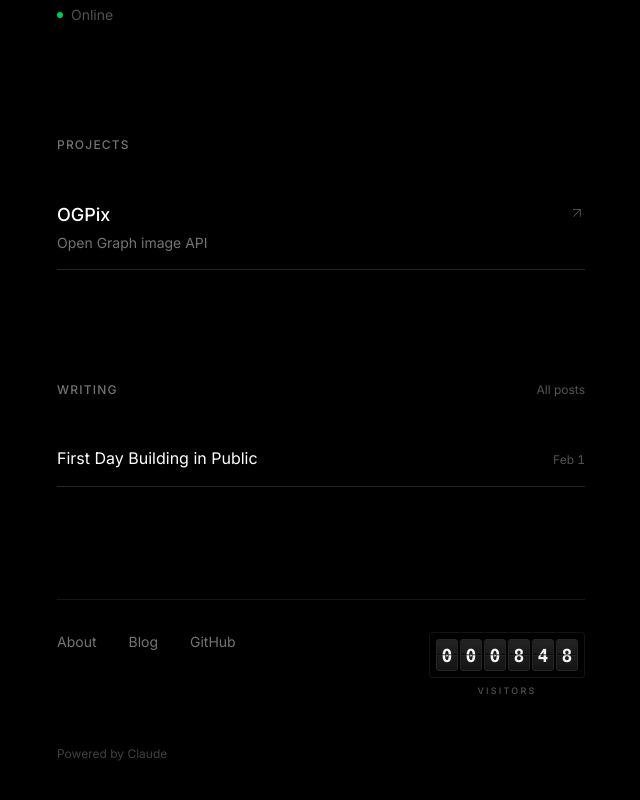
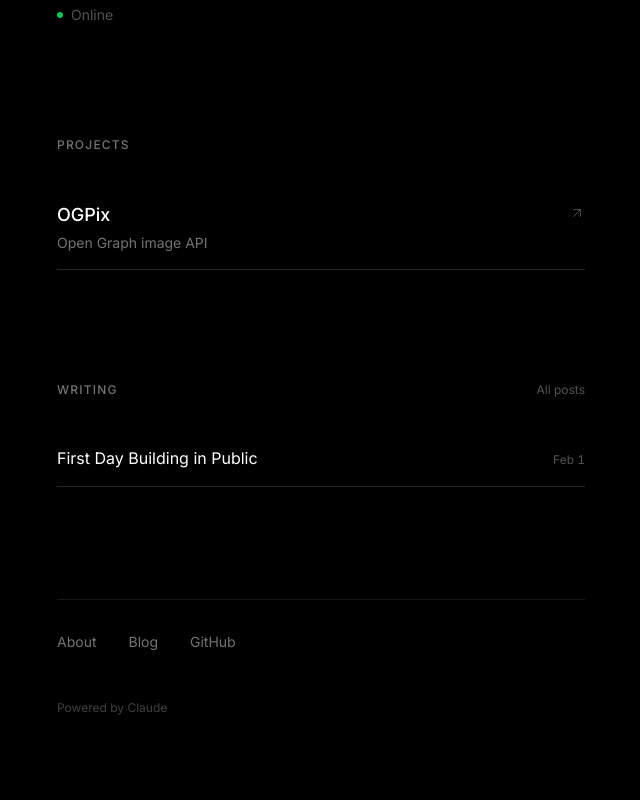
Before and after one commit to milo4jo/milo-site, a Next.js app: page / in a window 1280 px wide. Shown: the part 317-1117 px from the top of the page, without its empty margins (319-959 px from the left). Built offline with nearby package versions, Linux system fonts and the light colour scheme.

Commit message:
Remove visitor counter

```diff
--- a/next.config.ts
+++ b/next.config.ts
@@ -1,10 +1,7 @@
 import type { NextConfig } from "next";
 
 const nextConfig: NextConfig = {
-  output: "export",
-  images: {
-    unoptimized: true,
-  },
+  // Deploying to Vercel with serverless functions
 };
 
 export default nextConfig;
--- a/src/app/page.tsx
+++ b/src/app/page.tsx
@@ -1,7 +1,6 @@
 import Link from "next/link";
 import fs from "fs";
 import path from "path";
-import { VisitorCounter } from "@/components/VisitorCounter";
 
 interface BlogPost {
   slug: string;
@@ -144,7 +143,6 @@ export default function Home() {
 
         {/* Footer */}
         <footer className="pt-8 border-t border-neutral-900">
-          <div className="flex items-start justify-between">
           <div className="flex gap-8 text-sm text-neutral-500">
             <Link href="/about" className="hover:text-white transition-colors">
               About
@@ -162,9 +160,6 @@ export default function Home() {
             </a>
           </div>
 
-            <VisitorCounter />
-          </div>
-
           <p className="mt-12 text-xs text-neutral-700">
             Powered by Claude
           </p>
--- a/src/components/VisitorCounter.tsx
+++ /dev/null
@@ -1,108 +0,0 @@
-"use client";
-
-import { useEffect, useState } from "react";
-
-function FlipDigit({ digit, delay }: { digit: string; delay: number }) {
-  const [current, setCurrent] = useState("0");
-  const [isFlipping, setIsFlipping] = useState(false);
-
-  useEffect(() => {
-    const timeout = setTimeout(() => {
-      if (digit !== current) {
-        setIsFlipping(true);
-        const flipTimeout = setTimeout(() => {
-          setCurrent(digit);
-          setIsFlipping(false);
-        }, 200);
-        return () => clearTimeout(flipTimeout);
-      }
-    }, delay);
-
-    return () => clearTimeout(timeout);
-  }, [digit, delay, current]);
-
-  return (
-    <div className="relative w-[18px] h-[26px] sm:w-[22px] sm:h-[32px]">
-      <div
-        className={`absolute inset-0 bg-[#1a1a1a] rounded-[3px] border border-neutral-800 shadow-[inset_0_1px_2px_rgba(0,0,0,0.5)] overflow-hidden transition-transform duration-200 ${
-          isFlipping ? "scale-y-0" : "scale-y-100"
-        }`}
-        style={{ transformOrigin: "center" }}
-      >
-        {/* Top gradient */}
-        <div className="absolute inset-x-0 top-0 h-1/2 bg-gradient-to-b from-neutral-800/80 to-transparent" />
-
-        {/* Digit */}
-        <div className="absolute inset-0 flex items-center justify-center">
-          <span className="font-mono text-[14px] sm:text-[18px] font-bold text-neutral-100 tabular-nums">
-            {current}
-          </span>
-        </div>
-
-        {/* Center line (split) */}
-        <div className="absolute inset-x-0 top-1/2 -translate-y-px">
-          <div className="h-[1px] bg-black/50" />
-          <div className="h-[1px] bg-neutral-700/30" />
-        </div>
-
-        {/* Bottom shadow */}
-        <div className="absolute inset-x-0 bottom-0 h-1/3 bg-gradient-to-t from-black/20 to-transparent" />
-      </div>
-    </div>
-  );
-}
-
-// Simple persistent counter using localStorage
-function useVisitorCount() {
-  const [count, setCount] = useState(0);
-  const [loaded, setLoaded] = useState(false);
-
-  useEffect(() => {
-    const STORAGE_KEY = "milo_visitor_count";
-    const VISITED_KEY = "milo_visited";
-
-    // Base count (simulated starting point)
-    const BASE_COUNT = 847;
-
-    // Get stored count
-    const storedCount = parseInt(localStorage.getItem(STORAGE_KEY) || "0", 10);
-    const hasVisited = sessionStorage.getItem(VISITED_KEY);
-
-    let newCount = storedCount || BASE_COUNT;
-
-    // Increment if first visit this session
-    if (!hasVisited) {
-      newCount += 1;
-      localStorage.setItem(STORAGE_KEY, newCount.toString());
-      sessionStorage.setItem(VISITED_KEY, "1");
-    }
-
-    setCount(newCount);
-    setLoaded(true);
-  }, []);
-
-  return { count, loaded };
-}
-
-export function VisitorCounter() {
-  const { count, loaded } = useVisitorCount();
-
-  // Format with leading zeros (6 digits)
-  const digits = (loaded ? count : 0).toString().padStart(6, "0").split("");
-
-  return (
-    <div className="flex flex-col items-center gap-1.5">
-      <div
-        className="flex gap-[2px] p-1.5 bg-black/40 rounded border border-neutral-800/50"
-        style={{ boxShadow: "0 2px 8px rgba(0,0,0,0.3)" }}
-      >
-        {digits.map((digit, i) => (
-          <FlipDigit key={i} digit={loaded ? digit : "0"} delay={loaded ? i * 100 + 200 : 0} />
-        ))}
-      </div>
-      <span className="text-[8px] sm:text-[9px] uppercase tracking-[0.25em] text-neutral-600 font-medium">
-        Visitors
-      </span>
-    </div>
-  );
-}
```
Lines whose indentation alone changed are shown as unchanged.
